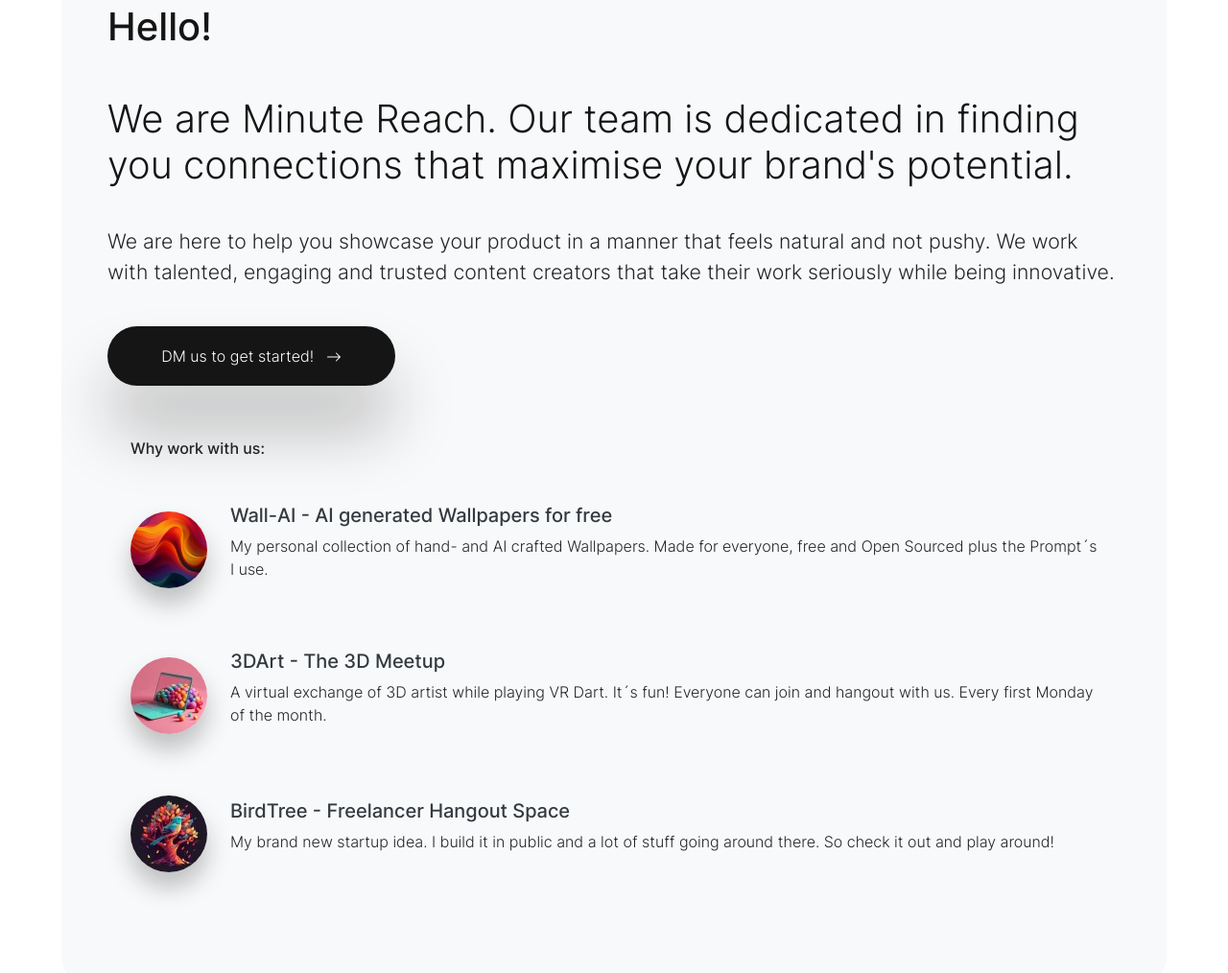
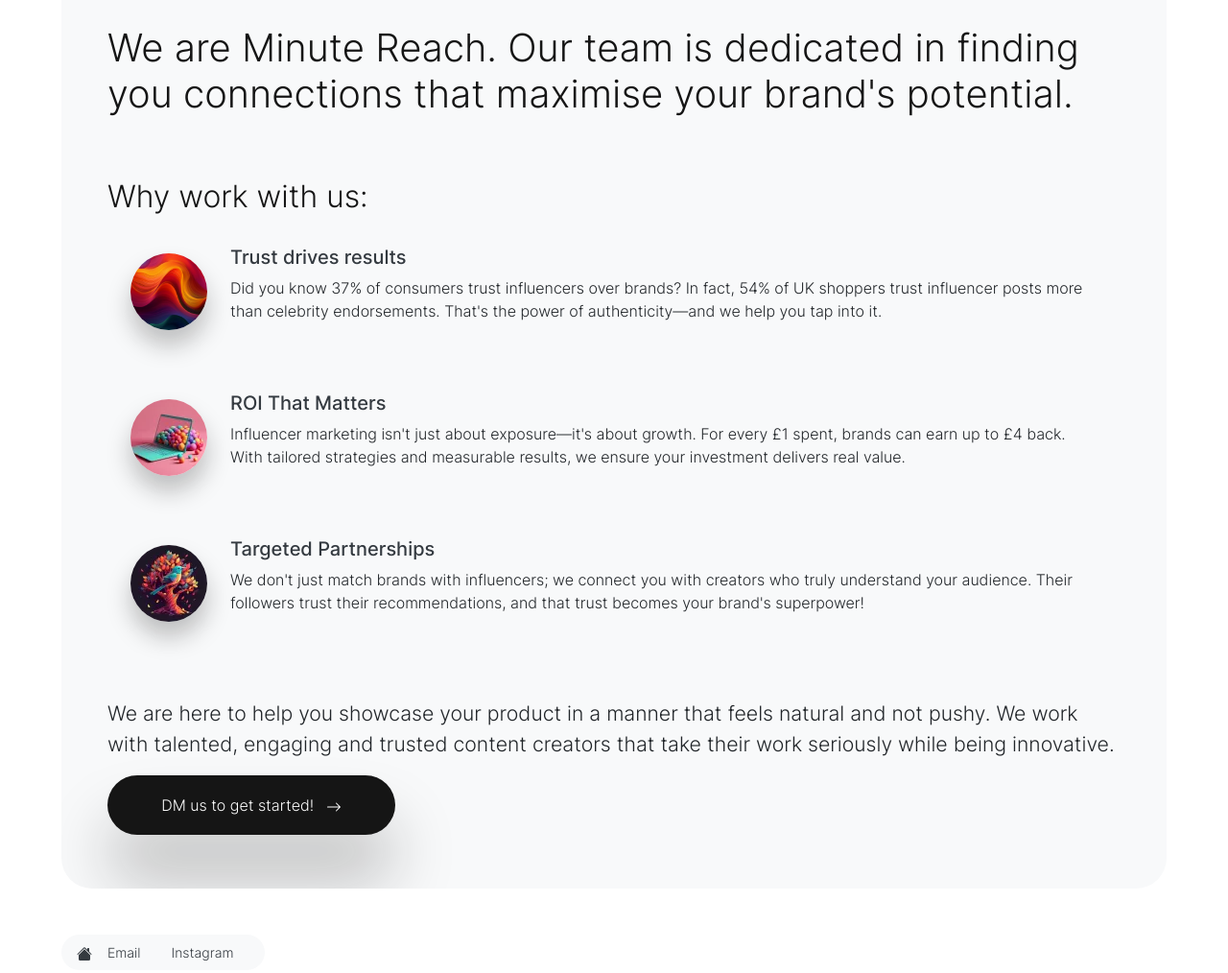
Before and after one commit to maniadevice/minutereach, a plain HTML site: page index.html in a window 1280 px wide. Shown: the part 244-1258 px from the top of the page at 96% size. Drawn offline with Linux system fonts and the light colour scheme.

Commit message:
Change layout

```diff
--- a/index.html
+++ b/index.html
@@ -91,11 +91,10 @@
   <div class="h-100 container-fluid position-relative">
     <div class="h-100 row d-flex align-items-stretch position-relative z-1">
 
-      <div
-        class="p-0 d-flex align-items-start flex-column top-0 start-0 w-100 h-100 p-relative">
+      <div class="p-0 d-flex align-items-start flex-column top-0 start-0 w-100 h-100 p-relative">
 
         <header class="mb-auto py-vh-2 col-12 px-vw-5">
-          <nav id="navScroll" class="navbar navbar-expand-lg navbar-dark d-flex px-3" tabindex="0">
+          <nav id="navScroll" class="navbar-expand-lg navbar-dark d-flex px-3" tabindex="0">
             <a class="navbar-brand d-flex align-items-center flex-grow-1 link-opacity-50-hover link-dark"
               href="index.html">
               <img loading="lazy" src="img/website-logo.png" width="320" class="me-2" alt="Logo of Minute Reach">
@@ -151,14 +150,65 @@
             </div> -->
             <h1 class="fw-lighter text-black">
               <strong>Hello!</strong><br><br>
+              <p>We are Minute Reach. Our team is dedicated in finding you connections that maximise your brand's
+                potential.</p>
+            </h1>
+
+            <div class="py-vh-3 overflow-x-hidden">
+              <h2 class="fw-lighter text-black" data-aos="fade-left" data-aos-delay="200">Why work with us:</h2>
+              <!-- <h1 class="fw-lighter text-black">
+              <strong>Hello!</strong><br><br>
               <p>We are Minute Reach. Our team is dedicated in finding you connections that maximise your brand's potential.</p>
-            </h1>
-            <p class="lead py-4">
-              We are here to help you showcase your product in a manner that feels natural and not pushy. We work with talented, engaging and trusted content creators that take their work seriously while being innovative.
+            </h1> -->
+
+              <div class="d-flex align-items-center p-4" data-aos="fade-left" data-aos-delay="200">
+                <div class="me-4">
+                  <img loading="lazy" src="img/webp/bck1_xs.webp" width="80" height="80"
+                    class="rounded-circle shadow-sm" alt="An image of my sitesproject website">
+                </div>
+                <div class="flex-grow-1">
+                  <h3 class="h5"><a href="#"
+                      class="link-dark link-offset-2 link-offset-3-hover link-underline link-underline-opacity-0 link-underline-opacity-100-hover link-underline-dark">Trust
+                      drives results</a></h3>
+                  <p>Did you know 37% of consumers trust influencers over brands? In fact, 54% of UK shoppers trust
+                    influencer posts more than celebrity endorsements. That's the power of authenticity—and we help you
+                    tap into it.</p>
+                </div>
+              </div>
+              <div class="d-flex align-items-center my-2 p-4" data-aos="fade-left" data-aos-delay="200">
+                <div class="me-4">
+                  <img loading="lazy" src="img/webp/sample4_xs.webp" width="80" height="80"
+                    class="rounded-circle shadow-sm" alt="Another image of another sitesproject website">
+                </div>
+                <div class="flex-grow-1">
+                  <h3 class="h5"><a href="#"
+                      class="link-dark link-offset-2 link-offset-3-hover link-underline link-underline-opacity-0 link-underline-opacity-100-hover link-underline-dark">ROI
+                      That Matters</a></h3>
+                  <p>Influencer marketing isn't just about exposure—it's about growth. For every £1 spent, brands can earn up to £4 back. With tailored strategies and measurable results, we ensure your investment delivers real value.</p>
+                </div>
+              </div>
+              <div class="d-flex align-items-center p-4" data-aos="fade-left" data-aos-delay="400">
+                <div class="me-4">
+                  <img loading="lazy" src="img/webp/sample6_xs.webp" width="80" height="80"
+                    class="rounded-circle shadow-sm" alt="Another image of another sitesproject website">
+                </div>
+                <div class="flex-grow-1">
+                  <h3 class="h5"><a href="#"
+                      class="link-dark link-offset-2 link-offset-3-hover link-underline link-underline-opacity-0 link-underline-opacity-100-hover link-underline-dark">Targeted
+                      Partnerships</a></h3>
+                  <p>We don't just match brands with influencers; we connect you with creators who truly understand your audience. Their followers trust their recommendations, and that trust becomes your brand's superpower!</p>
+                </div>
+              </div>
+            </div>
+
+            <p class="lead">
+              We are here to help you showcase your product in a manner that feels natural and not pushy. We work with
+              talented, engaging and trusted content creators that take their work seriously while being innovative.
             </p>
+
             <div class="row d-flex align-items-center mb-2 mb-xxl-4 text-center text-sm-start mx-0">
-              <a class="btn btn-black btn-xl shadow col-12 col-sm-auto" href="https://instagram.com/minute.reach" data-aos="fade-left"
-                data-aos-delay="200">DM us to get started!
+              <a class="btn btn-black btn-xl shadow col-12 col-sm-auto" href="https://instagram.com/minute.reach"
+                data-aos="fade-left" data-aos-delay="200">DM us to get started!
                 <svg xmlns="http://www.w3.org/2000/svg" width="16" height="16" fill="currentColor"
                   class="bi bi-arrow-right ms-2" viewbox="0 0 16 16">
                   <path fill-rule="evenodd"
@@ -168,48 +218,7 @@
               <!-- <a href="aboutme.html" class="ms-0 ms-sm-3 mt-3 mt-sm-0 col-12 col-sm-auto p-0 link-dark"
               aria-label="Link to my About page" data-aos="fade-left" data-aos-delay="300">More about me</a>
           </div> -->
-          </div>
-          <div class="py-vh-3 overflow-x-hidden">
-            <h2 class="h6 mb-4 px-4" data-aos="fade-left" data-aos-delay="200">Why work with us:</h2>
-            <div class="d-flex align-items-center p-4" data-aos="fade-left" data-aos-delay="200">
-              <div class="me-4">
-                <img loading="lazy" src="img/webp/bck1_xs.webp" width="80" height="80" class="rounded-circle shadow-sm"
-                  alt="An image of my sitesproject website">
-              </div>
-              <div class="flex-grow-1">
-                <h3 class="h5"><a href="#"
-                    class="link-dark link-offset-2 link-offset-3-hover link-underline link-underline-opacity-0 link-underline-opacity-100-hover link-underline-dark">Wall-AI
-                    - AI generated Wallpapers for free</a></h3>
-                <p>My personal collection of hand- and AI crafted Wallpapers. Made for everyone, free and Open Sourced
-                  plus the Prompt´s I use.</p>
-              </div>
-            </div>
-            <div class="d-flex align-items-center my-2 p-4" data-aos="fade-left" data-aos-delay="200">
-              <div class="me-4">
-                <img loading="lazy" src="img/webp/sample4_xs.webp" width="80" height="80"
-                  class="rounded-circle shadow-sm" alt="Another image of another sitesproject website">
-              </div>
-              <div class="flex-grow-1">
-                <h3 class="h5"><a href="#"
-                    class="link-dark link-offset-2 link-offset-3-hover link-underline link-underline-opacity-0 link-underline-opacity-100-hover link-underline-dark">3DArt
-                    - The 3D Meetup</a></h3>
-                <p>A virtual exchange of 3D artist while playing VR Dart. It´s fun! Everyone can join and hangout with
-                  us. Every first Monday of the month.</p>
-              </div>
-            </div>
-            <div class="d-flex align-items-center p-4" data-aos="fade-left" data-aos-delay="400">
-              <div class="me-4">
-                <img loading="lazy" src="img/webp/sample6_xs.webp" width="80" height="80"
-                  class="rounded-circle shadow-sm" alt="Another image of another sitesproject website">
-              </div>
-              <div class="flex-grow-1">
-                <h3 class="h5"><a href="#"
-                    class="link-dark link-offset-2 link-offset-3-hover link-underline link-underline-opacity-0 link-underline-opacity-100-hover link-underline-dark">BirdTree
-                    - Freelancer Hangout Space</a></h3>
-                <p>My brand new startup idea. I build it in public and a lot of stuff going around there. So check it
-                  out and play around!</p>
-              </div>
-            </div>
+
             </div>
 
 
```
Lines whose indentation alone changed are shown as unchanged.
